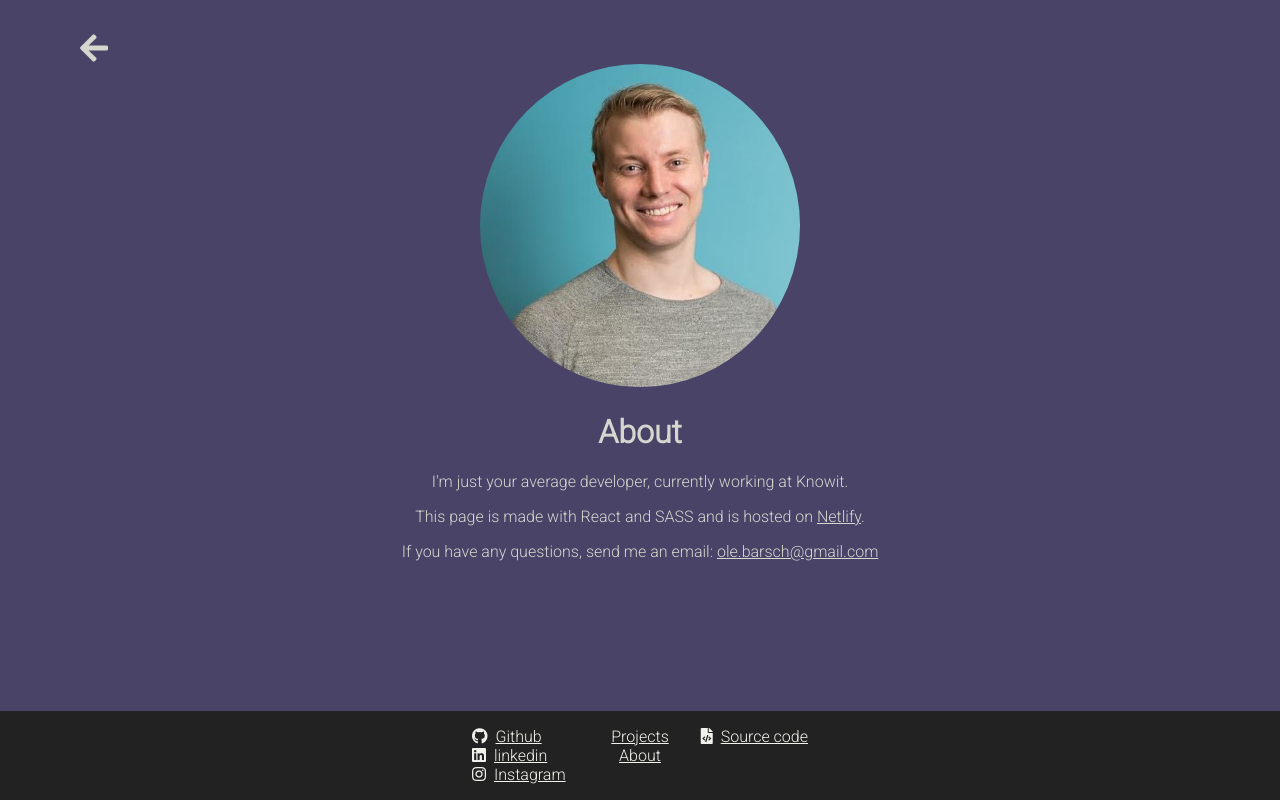
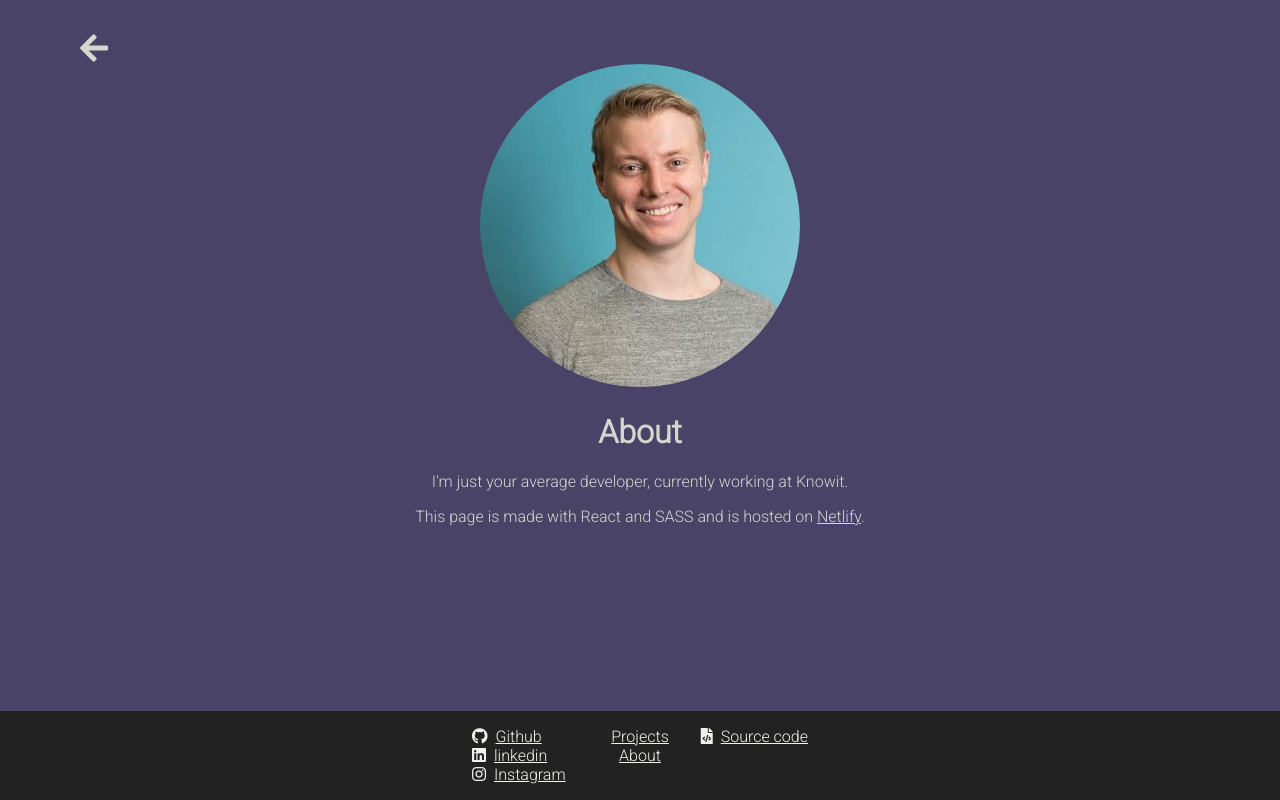
Before and after one commit to oleob/olebars.ch---react, a React (Create React App) app: page /about in a window 1280 px wide. Built offline with nearby package versions, Linux system fonts and the light colour scheme.

Commit message:
Update About.jsx

```diff
--- a/src/containers/About/About.jsx
+++ b/src/containers/About/About.jsx
@@ -11,10 +11,6 @@ const About = () => (
       This page is made with React and SASS and is hosted on{' '}
       <a href="http://netlify.com">Netlify</a>.
     </p>
-    <p>
-      If you have any questions, send me an email:{' '}
-      <a href="mailto:ole.barsch@gmail.com">ole.barsch@gmail.com</a>
-    </p>
   </div>
 );
 
```
